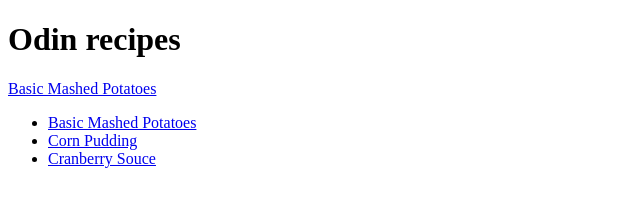
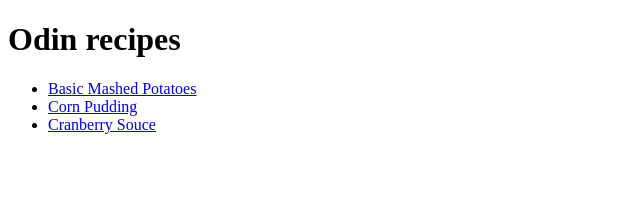
Before and after one commit to kamilali01/odin-recipes, a plain HTML site: page index.html in a window 1280 px wide. Shown: the whole page, without its empty margins (0-640 px from the left). Drawn offline with Linux system fonts and the light colour scheme.

Commit message:
Code problem fixed

```diff
--- a/index.html
+++ b/index.html
@@ -6,9 +6,7 @@
     <title>Odin Recipes</title>
 </head>
 <body>
-    <h1>Odin recipes</h1>
-    <a href="recipes/basic-mashed-potatoes.html">Basic Mashed Potatoes</a>
-    <ul>
+    <h1>Odin recipes</h1><ul>
         <li><a href="recipes/basic-mashed-potatoes.html">Basic Mashed Potatoes</a></li>
         <li><a href="recipes/corn-pudding.html">Corn Pudding</a></li>
         <li><a href="recipes/cranberry-souce.html">Cranberry Souce</a></li>
```
